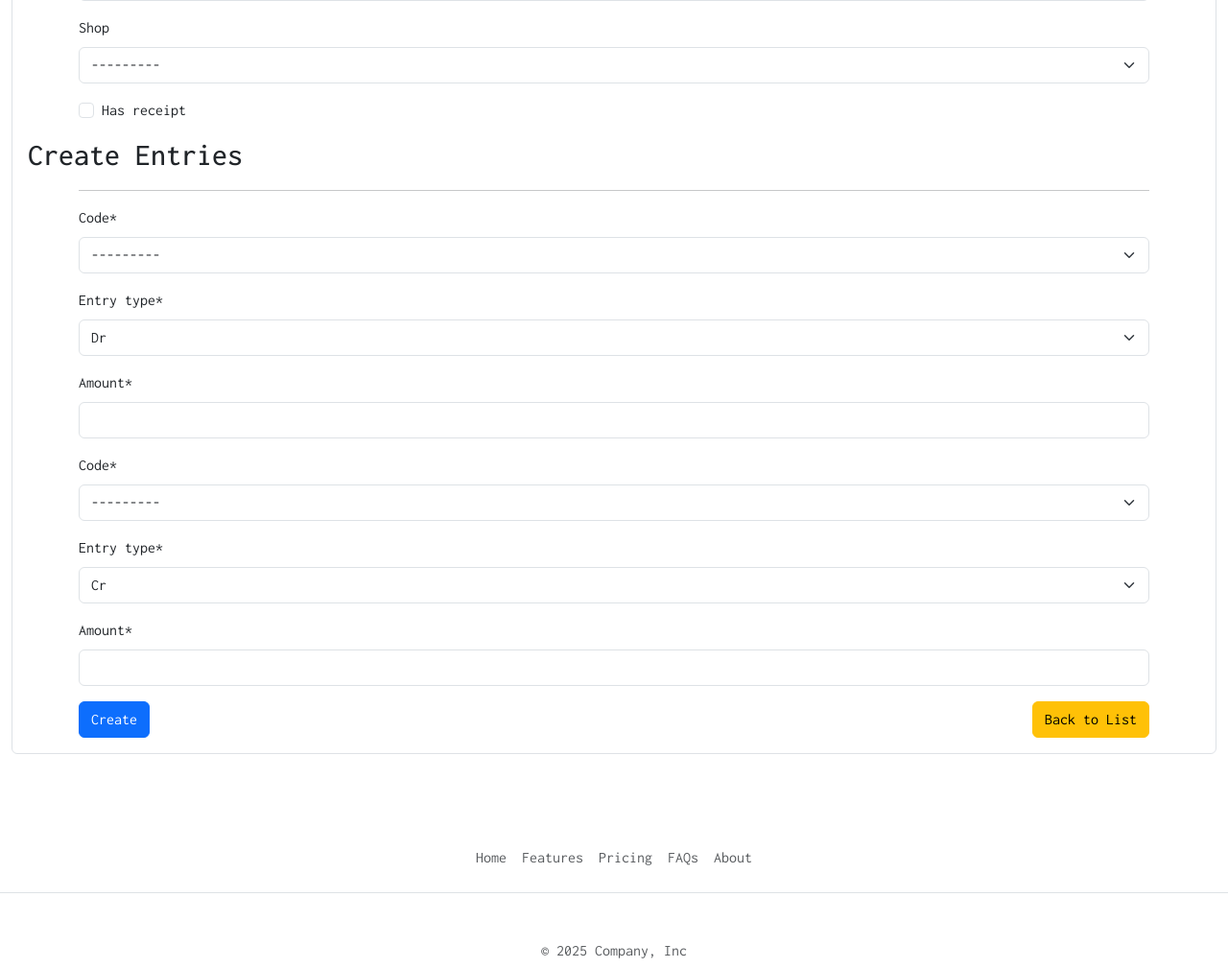
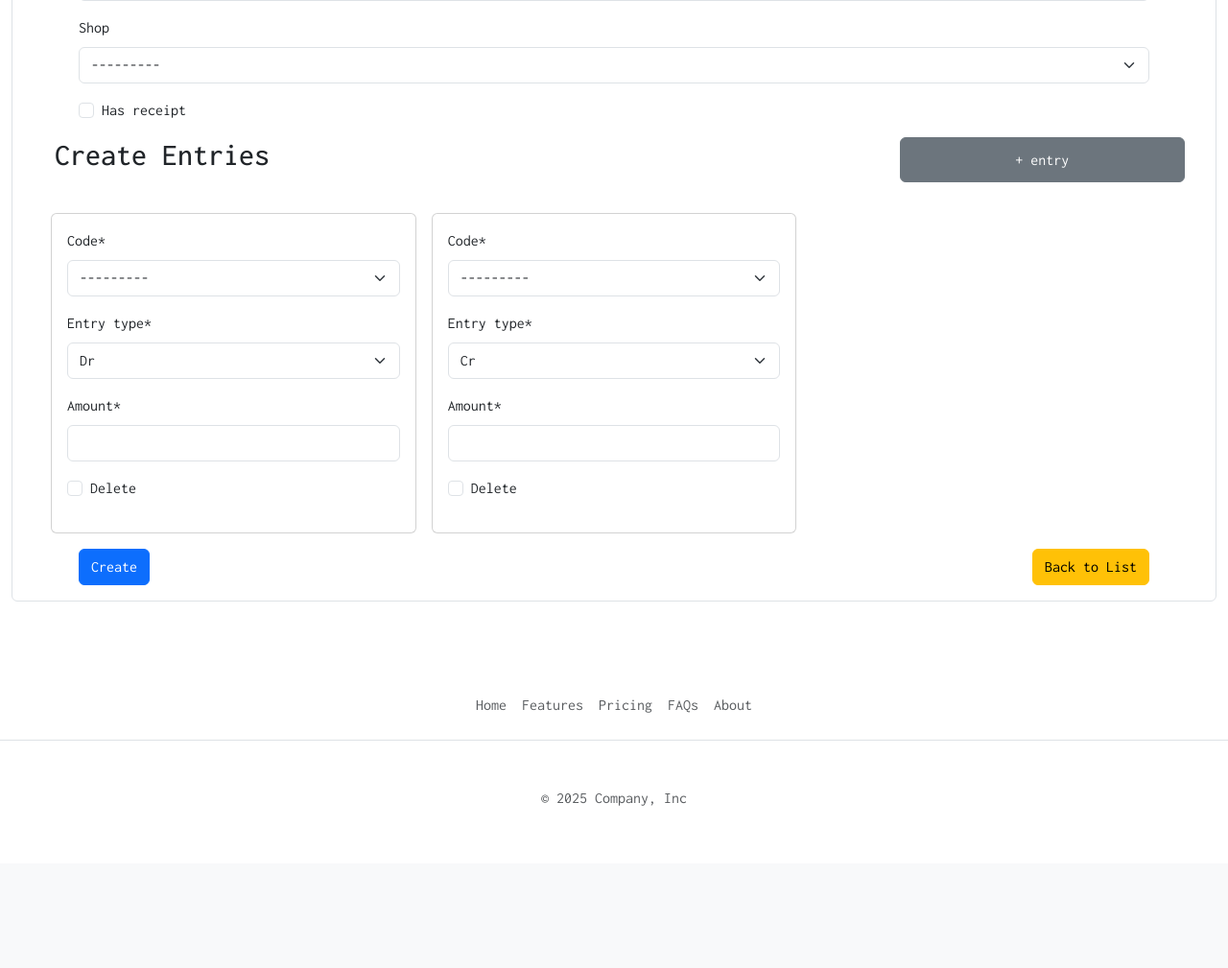
Before and after one commit to Thee5176/Django_FastReckon, a Django app: page /transactions/create/ in a window 1280 px wide. Shown: the part 608-1617 px from the top of the page at 96% size. After the commit the page ends 1448 px from the top, so only its background shows below. Run offline with Django 5.2, Linux system fonts and the light colour scheme; a user stored in the database is signed in; data comes from the database, SQL or seed files in the repository; parts of the project's set-up code (start-up, migrations or seed data) failed here and were passed over; some libraries are stand-ins or nearby versions.

Commit message:
Dynamic Add transaction

```diff
--- a/acc_codes/management/commands/populate_account.py
+++ b/acc_codes/management/commands/populate_account.py
@@ -11,8 +11,6 @@ class AccountPopulator:
     level2_path = os.path.join(settings.STATIC_ROOT, "csv/level2.csv")
     level3_path = os.path.join(settings.STATIC_ROOT, "csv/level3.csv")
     base_path   = os.path.join(settings.STATIC_ROOT, "csv/base.csv")
-
-    print(level1_path)
 
     if not all([level1_path, level2_path, level3_path, base_path]):
         raise FileNotFoundError("One or more static files are missing!")
--- a/templates/partials/header.html
+++ b/templates/partials/header.html
@@ -14,9 +14,9 @@
         <span class="btn btn-sm navbar-toggler-icon"></span>
       </button>
       <div class="collapse navbar-collapse" id="navbarSupportedContent">
+        <!--Nav Menu-->
         <ul class="navbar-nav bs-auto mb-2 mgb-lg-0" >
           {% if user.is_authenticated %}
-          <!--Nav Menu-->
 
           <!--Journal Menu-->
           {% include "partials/journals/nav_menu.html" %}
--- a/templates/transactions/transaction_alter_form.html
+++ b/templates/transactions/transaction_alter_form.html
@@ -10,25 +10,34 @@
     <div class="container" id='transaction_form'>
         {{ form | crispy }}
     </div>
-    <h2 class="my-3">{{ view_name }} Entries</h2>
-    <div class="container" id='entry_form'>
+    <div id="entry_form_button" class="row m-3">
+        <h2 class="col-9">{{ view_name }} Entries</h2>
+        <button type="button" id="add_entryform" class="btn btn-secondary col-3"
+            hx-post="{% url "get_extra_entryform" %}"
+            hx-target="#entry_form"
+            hx-swap="beforeend"
+            hx-include="#id_entries-TOTAL_FORMS"
+            >+ entry
+        </button>
         {{ entry_formset.management_form }}
         {% for error in formset.non_form_errors %}
-        <div class="alert alert-error" role="alert">
+        <div class="alert alert-danger alert-dismissable d-flex my-2 fade show" role="alert">
             {{ error }}
-            <button type="button" class="btn-close btn-close-white" data-dismiss="alert" aria-label="Close"></button>
+            <button type="button" class="btn-close ms-auto" data-bs-dismiss="alert" aria-label="Close"></button>
         </div>
         {% endfor %}
-        <div id="entry-forms">
-            <hr />
-            {% for form in entry_formset %}
-            <div class="form-row">
-                <span class="ms-auto">{{ form | crispy }}</span>
+    </div>
+    <!--Entry Form Card-->
+    <div id="entry_form" class="row m-3 g-3">
+        {% for form in entry_formset %}
+        <div class="col-md-4">
+            <div class="card p-3">
+                {{ form|crispy }}
             </div>
-            {% endfor %}
         </div>
+        {% endfor %}
     </div>
-    <div class="container d-flex justify-content-begin">
+    <div id="button_container" class="container d-flex justify-content-begin">
         <input class="btn btn-primary" type="submit" value="{{ view_name }}">
         <a class="btn btn-warning ms-auto" href="{% url "transaction_list" %}">Back to List</a>
         {% if view_name == "Update" %}
@@ -39,7 +48,7 @@
 
 <script>
     //Auto-fill Amount based on first entry form
-    var AmountInput = document.querySelectorAll('.form-row>span>div[id$="-amount"] input');
+    var AmountInput = document.querySelectorAll('div[id$="-amount"] input');
     function updateAmount(myamount) {
         AmountInput.forEach(input => {
             input.value = myamount;
@@ -54,7 +63,7 @@
 {% if view_name == "Create" %}
 <script>
     //Auto-fill EntryType first is DR and the rest is CR
-    var EntryTypeSelect = document.querySelectorAll('.form-row>span>div[id$="-entry_type"] select');
+    var EntryTypeSelect = document.querySelectorAll('div[id$="-entry_type"] select');
     EntryTypeSelect.forEach((select, index) => {
         if (index == 0) {
             option = select.options[1];
@@ -64,10 +73,6 @@
         option.selected = true;
     });
 </script>
-{% else %}
-<script>
-    console.log("UpdateView: Don't Fill Dr/Cr")
-</script>
 {% endif %}
 
 {% endblock content %}
--- a/transactions/forms.py
+++ b/transactions/forms.py
@@ -23,4 +23,4 @@ class EntryForm(forms.ModelForm):
         model = Entry
         fields = ["code","entry_type", "amount"]
 
-EntryInlineFormSet = inlineformset_factory(Transaction, Entry, form=EntryForm, extra=0, min_num=2, can_delete=False, can_delete_extra=True)
+EntryInlineFormSet = inlineformset_factory(Transaction, Entry, form=EntryForm, extra=0, min_num=2)
--- a/transactions/mixins.py
+++ b/transactions/mixins.py
@@ -22,6 +22,7 @@ class TransactionFormValidator:
 
         if formset.is_valid():
             new_entries = formset.save(commit=False)
+            print(new_entries)
             for entry in formset.deleted_objects:
                 entry.delete()
 
@@ -57,6 +58,8 @@ class TransactionFormValidator:
 
             # send list of account instance via session
             self.request.session['account_list'] = [entry.code.code for entry in all_entries]
+        else:
+            print("formset value not valid")
 
         return redirect('transaction_confirm', slug=transaction.slug)
 
--- a/transactions/urls.py
+++ b/transactions/urls.py
@@ -7,6 +7,7 @@ from .views import (
     TransactionUpdateView,
     TransactionDeleteView,
     TransactionConfirmView,
+    add_entry_form,
 )
 
 urlpatterns = [
@@ -16,4 +17,5 @@ urlpatterns = [
     path("<slug:slug>/confirm/", TransactionConfirmView.as_view(), name="transaction_confirm"),
     path("<slug:slug>/update/", TransactionUpdateView.as_view(), name="transaction_update"),
     path("<slug:slug>/delete/", TransactionDeleteView.as_view(), name="transaction_delete"),
+    path("htmx/get_extra_entryform/", add_entry_form, name="get_extra_entryform")
 ]
--- a/transactions/views.py
+++ b/transactions/views.py
@@ -96,3 +96,20 @@ class TransactionDeleteView(LoginRequiredMixin, UserPassesTestMixin, DeleteView)
     def test_func(self):
         obj = self.get_object()
         return obj.created_by == self.request.user
+
+from django.shortcuts import render
+from django.forms import inlineformset_factory
+from .forms import EntryForm
+
+def add_entry_form(request):
+    if request.method == "POST":
+        # get current form count
+        total_forms = int(request.POST.get("entries-TOTAL_FORMS",0)) + 1
+        print("Total forms: ",total_forms)
+        EntryForm_extra = inlineformset_factory(Transaction, Entry, form=EntryForm, max_num=total_forms)
+        new_forms = EntryForm_extra(queryset=Entry.objects.none())[-1]
+
+        response_context = {
+            "form" : new_forms
+        }
+        return render(request, "transactions/partials/entry_form.html", response_context)
```
Also changed, not shown: templates/transactions/partials/entry_form.html (added, +13 -0 lines).
